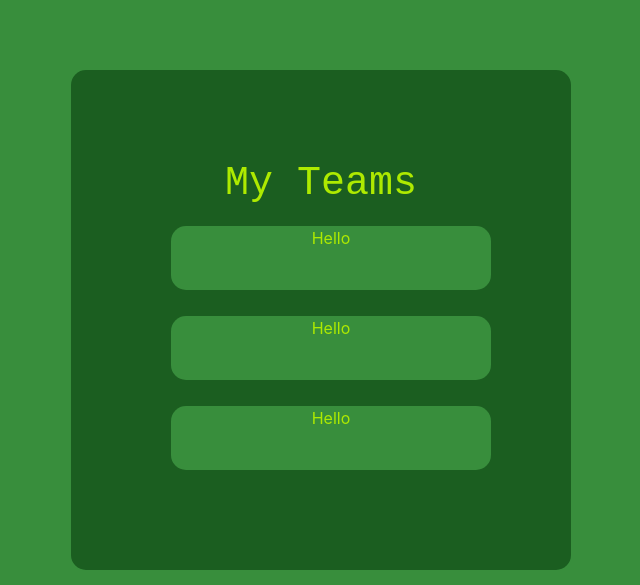
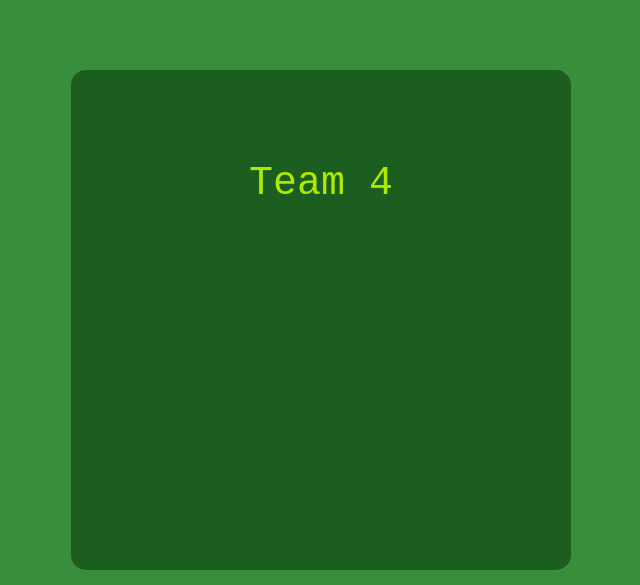
Before and after one commit to ovvioinfame233/Final-Project-OOAD, a Flask app: page /teamOne in a window 1280 px wide. Shown: the part 215-800 px from the top of the page, without its empty margins (319-959 px from the left). Run offline with Flask 2, Linux system fonts and the light colour scheme; the visitor is signed in with stand-in values (Sample User, id 1); some libraries are stand-ins or nearby versions.

Commit message:
layout changes

```diff
--- a/sportsbattle/templates/teamOne.html
+++ b/sportsbattle/templates/teamOne.html
@@ -89,11 +89,7 @@
     <div class="container" style="text-align: center;">
         <br>
         <div class="boxed">
-            <h1 id="centertext">My Teams</h1>
-
-            <div class="leadBox" onclick="window.location.href='/teamOne'">Hello</div>
-            <div class="leadBox" onclick="window.location.href='/teamTwo'">Hello</div>
-            <div class="leadBox" onclick="window.location.href='/teamThree'">Hello</div>
+            <h1 id="centertext">Team 4</h1>
         </div>
     </div>
 </body>
--- a/sportsbattle/templates/teamThree.html
+++ b/sportsbattle/templates/teamThree.html
@@ -89,11 +89,7 @@
     <div class="container" style="text-align: center;">
         <br>
         <div class="boxed">
-            <h1 id="centertext">My Teams</h1>
-
-            <div class="leadBox" onclick="window.location.href='/teamOne'">Hello</div>
-            <div class="leadBox" onclick="window.location.href='/teamTwo'">Hello</div>
-            <div class="leadBox" onclick="window.location.href='/teamThree'">Hello</div>
+            <h1 id="centertext">Team 3</h1>
         </div>
     </div>
 </body>
--- a/sportsbattle/templates/teamTwo.html
+++ b/sportsbattle/templates/teamTwo.html
@@ -89,11 +89,8 @@
     <div class="container" style="text-align: center;">
         <br>
         <div class="boxed">
-            <h1 id="centertext">My Teams</h1>
+            <h1 id="centertext">Team 2</h1>
 
-            <div class="leadBox" onclick="window.location.href='/teamOne'">Hello</div>
-            <div class="leadBox" onclick="window.location.href='/teamTwo'">Hello</div>
-            <div class="leadBox" onclick="window.location.href='/teamThree'">Hello</div>
         </div>
     </div>
 </body>
```
